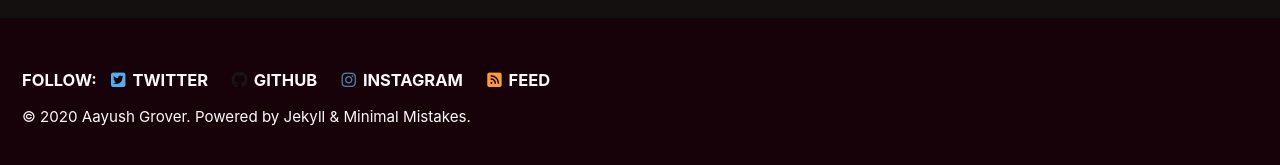
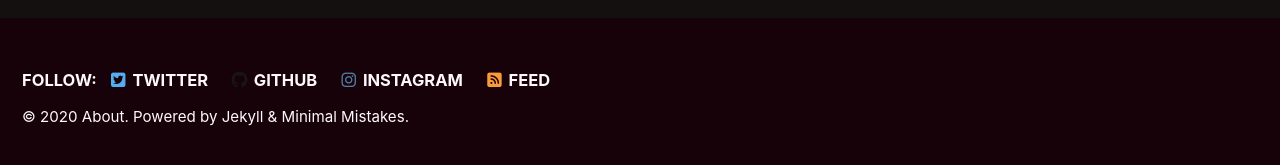
Before and after one commit to AayushGrover/AayushGrover.github.io, a Jekyll site: the page built from _pages/about.md, in a window 1280 px wide and 900 px high, scrolled down 624 px. Shown: the part 727-892 px from the top of the window. Built offline with Jekyll 4.4.1, drawn with Linux system fonts in a browser that asks for light colours; cached includes are drawn as plain includes; nearby versions of some CDN libraries.

Commit message:
Update _config.yml

```diff
--- a/_config.yml
+++ b/_config.yml
@@ -19,7 +19,7 @@ locale                   : "en-US"
 title                    : "Aayush Grover"
 title_separator          : "-"
 subtitle                 : # site tagline that appears below site title in masthead
-name                     : "Aayush Grover"
+name                     : "About"
 description              : "Aayush's personal website."
 url                      : https://aayushgrover.github.io/ # the base hostname & protocol for your site e.g. "https://mmistakes.github.io"
 baseurl                  : # the subpath of your site, e.g. "/blog"
```
